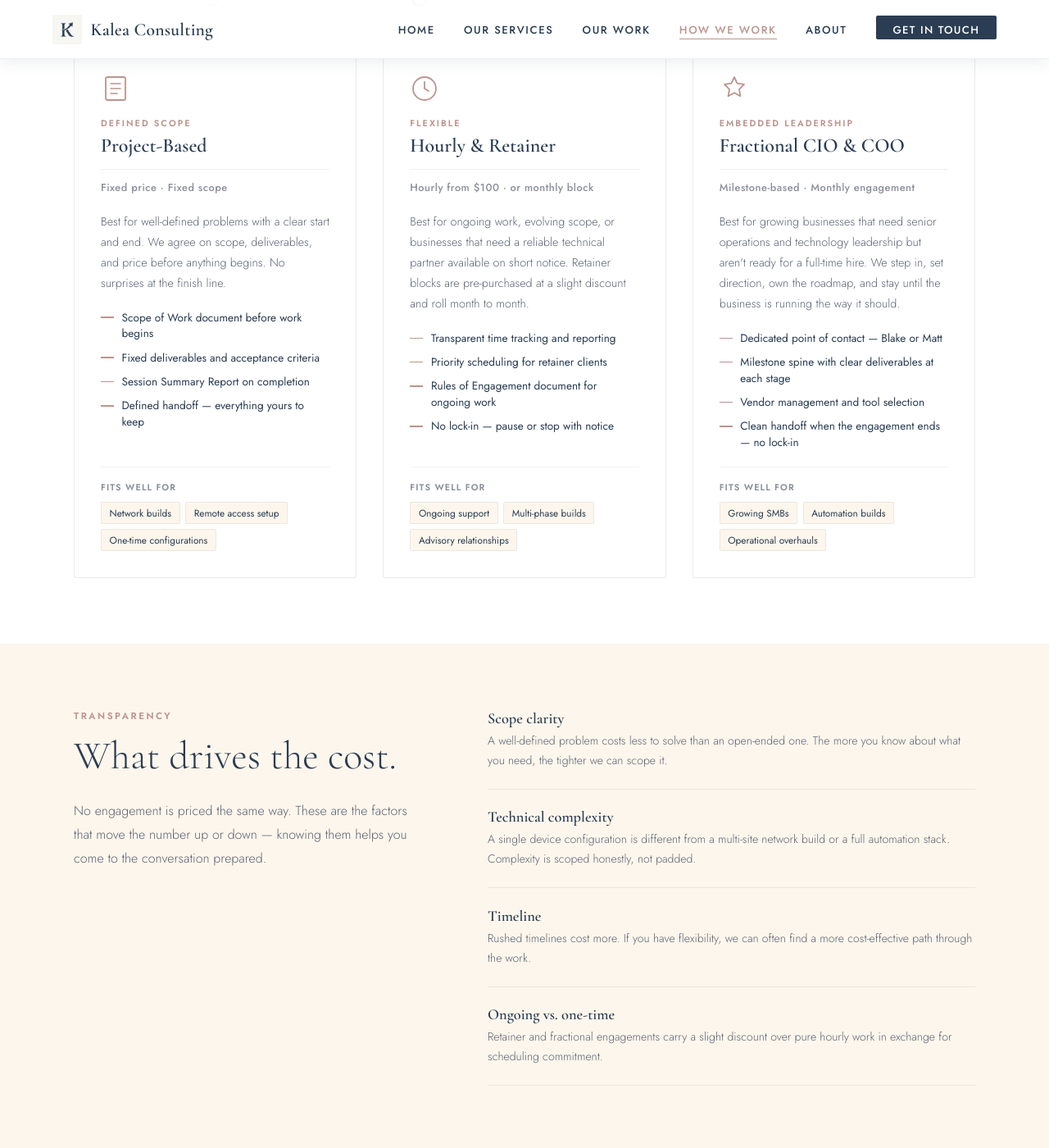
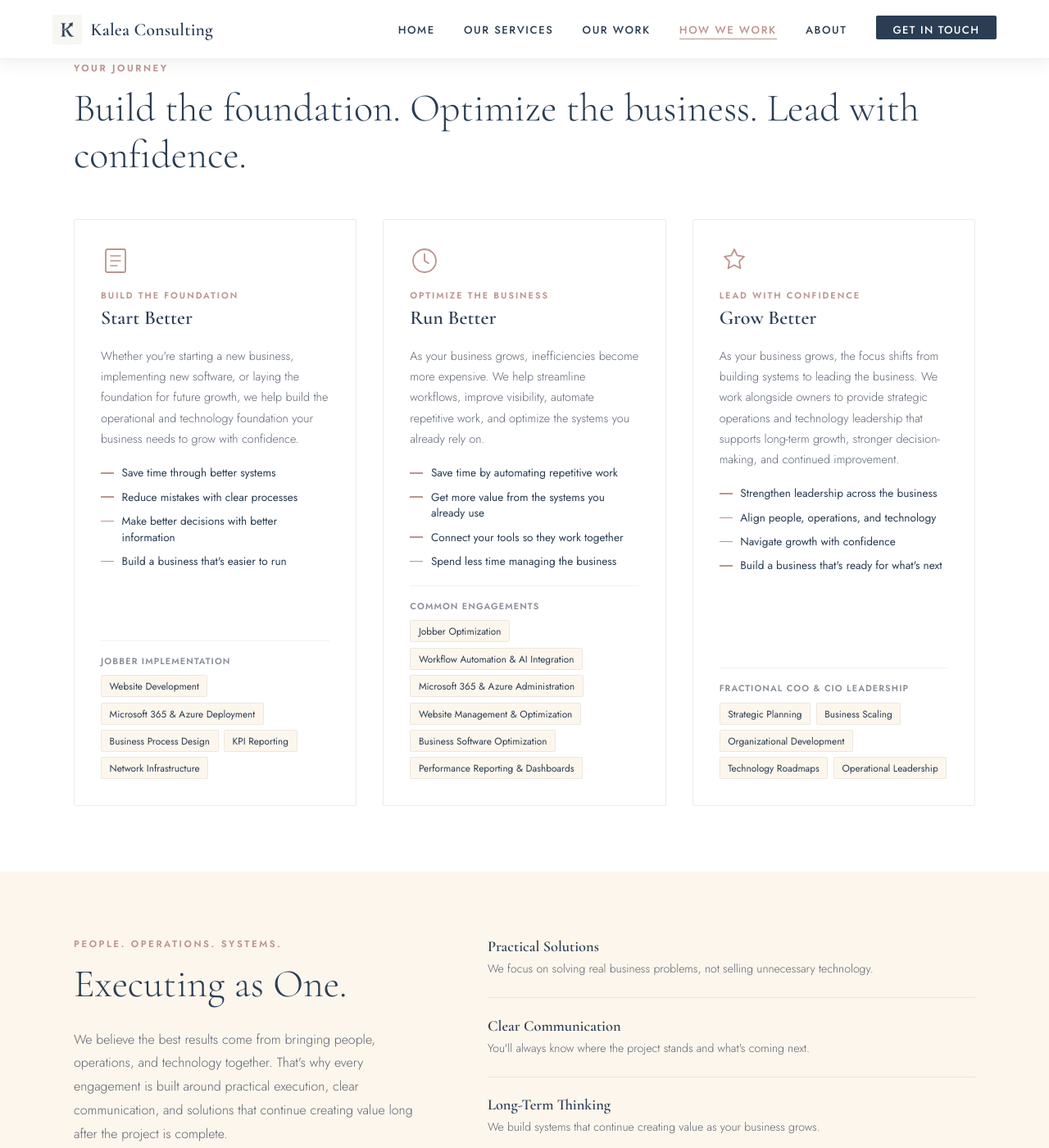
Before and after one commit to Kalea-Consulting/kaleaconsulting, a Jekyll site: the page built from pricing.html, in a window 1280 px wide and 1400 px high, scrolled down 839 px. Shown: the whole window at 82% size. Built offline with Jekyll 4.4.1, drawn with Linux system fonts in a browser that asks for light colours; some of the changed text lies outside the part shown.

Commit message:
pricing_1.html

```diff
--- a/pricing.html
+++ b/pricing.html
@@ -9,11 +9,11 @@ description: How Kalea Consulting engages — project-based, retainer, and fract
 <section class="page-hero">
   <div class="hero-bg"></div>
   <div class="page-hero-inner">
-    <span class="hero-eyebrow fade-up">Engagement Models</span>
-    <h1 class="fade-up">Straightforward engagements.<br><em>No surprises.</em></h1>
+    <span class="hero-eyebrow fade-up">How we engage</span>
+    <h1 class="fade-up">Every business is on a different journey. We meet you<br><em>where you are.</em></h1>
     <p class="fade-up">
-      We don't do bloated retainers or vague hourly estimates that balloon. Every engagement
-      starts with a clear scope, a clear structure, and a clear understanding of what done looks like.
+      Whether you're building the foundation, optimizing your operations, or leading through growth, we tailor every engagement to your business,
+      your goals, and what's needed to help your business move forward.
     </p>
   </div>
 </section>
@@ -22,10 +22,9 @@ description: How Kalea Consulting engages — project-based, retainer, and fract
 <div class="pricing-intro-band">
   <div class="pricing-intro-inner fade-up">
     <p>
-      Our work is priced for businesses that value outcomes over the cheapest option.
-      Technical engagements typically start at <strong>$100 / hour</strong> — scoped to what
-      you actually need, not padded to fill a budget. We'll tell you up front what something
-      will cost and why, and we won't start work until we agree.
+          Every engagement starts with <strong>understanding your business</strong>.<br><br>
+          Every recommendation is based on <strong>your goals</strong>, not a predefined package.<br><br>
+          Every solution is designed to <strong>create lasting value</strong>, not just complete another project.
     </p>
   </div>
 </div>
@@ -33,97 +32,100 @@ description: How Kalea Consulting engages — project-based, retainer, and fract
 <!-- ENGAGEMENT MODELS -->
 <section class="pricing-models">
   <div class="section-inner">
-    <p class="section-label fade-up">How We Engage</p>
-    <h2 class="section-heading fade-up">Three ways to work together.</h2>
+    <p class="section-label fade-up">Your Journey</p>
+    <h2 class="section-heading fade-up">Build the foundation. Optimize the business. Lead with confidence. </h2>
 
     <div class="model-grid">
 
-      <!-- Project-Based -->
+      <!-- Start Better -->
       <div class="model-card fade-up">
         <div class="model-header">
           <svg class="model-icon" viewBox="0 0 36 36" fill="none">
             <rect x="6" y="4" width="24" height="28" rx="2" stroke="currentColor" stroke-width="1.8"/>
             <path d="M12 12h12M12 18h12M12 24h8" stroke="currentColor" stroke-width="1.5" stroke-linecap="round"/>
           </svg>
-          <span class="model-kicker">Defined Scope</span>
-          <h3>Project-Based</h3>
-          <p class="model-price">Fixed price &middot; Fixed scope</p>
+          <span class="model-kicker">Build the Foundation</span>
+          <h3>Start Better</h3>
         </div>
         <p class="model-desc">
-          Best for well-defined problems with a clear start and end. We agree on scope,
-          deliverables, and price before anything begins. No surprises at the finish line.
+          Whether you're starting a new business, implementing new software, or laying the foundation for future growth,
+          we help build the operational and technology foundation your business needs to grow with confidence.
         </p>
         <ul class="model-list">
-          <li>Scope of Work document before work begins</li>
-          <li>Fixed deliverables and acceptance criteria</li>
-          <li>Session Summary Report on completion</li>
-          <li>Defined handoff — everything yours to keep</li>
+          <li>Save time through better systems</li>
+          <li>Reduce mistakes with clear processes </li>
+          <li>Make better decisions with better information </li>
+          <li>Build a business that's easier to run</li>
         </ul>
         <div class="model-fits">
-          <span class="fits-label">Fits well for</span>
-          <span class="fits-tag">Network builds</span>
-          <span class="fits-tag">Remote access setup</span>
-          <span class="fits-tag">One-time configurations</span>
+          <span class="fits-label">Jobber Implementation </span>
+          <span class="fits-tag">Website Development </span>
+          <span class="fits-tag">Microsoft 365 & Azure  Deployment </span>
+          <span class="fits-tag">Business Process Design </span>
+          <span class="fits-tag">KPI Reporting </span>
+          <span class="fits-tag">Network Infrastructure</span>
         </div>
       </div>
 
-      <!-- Hourly / Retainer -->
+      <!-- Run Better -->
       <div class="model-card fade-up" style="transition-delay:0.1s">
         <div class="model-header">
           <svg class="model-icon" viewBox="0 0 36 36" fill="none">
             <circle cx="18" cy="18" r="14" stroke="currentColor" stroke-width="1.8"/>
             <path d="M18 10v8l5 3" stroke="currentColor" stroke-width="1.8" stroke-linecap="round" stroke-linejoin="round"/>
           </svg>
-          <span class="model-kicker">Flexible</span>
-          <h3>Hourly &amp; Retainer</h3>
-          <p class="model-price">Hourly from $100 &middot; or monthly block</p>
+          <span class="model-kicker">Optimize the business</span>
+          <h3>Run Better</h3>
         </div>
         <p class="model-desc">
-          Best for ongoing work, evolving scope, or businesses that need a reliable
-          technical partner available on short notice. Retainer blocks are pre-purchased
-          at a slight discount and roll month to month.
+          As your business grows, inefficiencies become more expensive. We help streamline workflows, improve visibility, automate repetitive work,
+          and optimize the systems you already rely on.
         </p>
         <ul class="model-list">
-          <li>Transparent time tracking and reporting</li>
-          <li>Priority scheduling for retainer clients</li>
-          <li>Rules of Engagement document for ongoing work</li>
-          <li>No lock-in — pause or stop with notice</li>
+          <li>Save time by automating repetitive work </li>
+          <li>Get more value from the systems you already use </li>
+          <li>Connect your tools so they work together </li>
+          <li>Spend less time managing the business</li>
         </ul>
         <div class="model-fits">
-          <span class="fits-label">Fits well for</span>
-          <span class="fits-tag">Ongoing support</span>
-          <span class="fits-tag">Multi-phase builds</span>
-          <span class="fits-tag">Advisory relationships</span>
+          <span class="fits-label">Common Engagements</span>
+          <span class="fits-tag">Jobber Optimization</span>
+          <span class="fits-tag">Workflow Automation & AI Integration </span>
+          <span class="fits-tag">Microsoft 365 & Azure Administration </span>
+          <span class="fits-tag">Website Management & Optimization </span>
+          <span class="fits-tag">Business Software Optimization</span>
+          <span class="fits-tag">Performance Reporting & Dashboards</span>
         </div>
       </div>
 
-      <!-- Fractional -->
+      <!-- Lead with Confidence -->
       <div class="model-card fade-up" style="transition-delay:0.2s">
         <div class="model-header">
           <svg class="model-icon" viewBox="0 0 36 36" fill="none">
             <path d="M18 4l3.6 7.6L30 12.8l-6 6 1.4 8.4L18 23.2l-7.4 4 1.4-8.4-6-6 8.4-1.2L18 4z"
               stroke="currentColor" stroke-width="1.8" stroke-linejoin="round"/>
           </svg>
-          <span class="model-kicker">Embedded Leadership</span>
-          <h3>Fractional CIO &amp; COO</h3>
-          <p class="model-price">Milestone-based &middot; Monthly engagement</p>
+          <span class="model-kicker">Lead with Confidence</span>
+          <h3>Grow Better</h3>
         </div>
         <p class="model-desc">
-          Best for growing businesses that need senior operations and technology leadership
-          but aren't ready for a full-time hire. We step in, set direction, own the roadmap,
-          and stay until the business is running the way it should.
+          As your business grows, the focus shifts from building systems to leading the business.
+          We work alongside owners to provide strategic operations and technology leadership that supports long-term growth, stronger decision-making,
+          and continued improvement.
         </p>
         <ul class="model-list">
-          <li>Dedicated point of contact — Blake or Matt</li>
-          <li>Milestone spine with clear deliverables at each stage</li>
-          <li>Vendor management and tool selection</li>
-          <li>Clean handoff when the engagement ends — no lock-in</li>
+          <li>Strengthen leadership across the business</li>
+          <li>Align people, operations, and technology </li>
+          <li>Navigate growth with confidence </li>
+          <li>Build a business that's ready for what's next</li>
         </ul>
         <div class="model-fits">
-          <span class="fits-label">Fits well for</span>
-          <span class="fits-tag">Growing SMBs</span>
-          <span class="fits-tag">Automation builds</span>
-          <span class="fits-tag">Operational overhauls</span>
+          <span class="fits-label">Fractional COO & CIO Leadership </span>
+          <span class="fits-tag">Strategic Planning </span>
+          <span class="fits-tag">Business Scaling </span>
+          <span class="fits-tag">Organizational Development</span>
+          <span class="fits-tag">Technology Roadmaps </span>
+          <span class="fits-tag">Operational Leadership </span>
         </div>
       </div>
 
@@ -131,34 +133,35 @@ description: How Kalea Consulting engages — project-based, retainer, and fract
   </div>
 </section>
 
-<!-- WHAT DRIVES COST -->
+<!-- Executing as One.  -->
 <section class="cost-drivers">
   <div class="section-inner">
     <div class="cost-drivers-grid">
       <div class="fade-up">
-        <p class="section-label">Transparency</p>
-        <h2 class="section-heading">What drives the cost.</h2>
+        <p class="section-label">People. Operations. Systems.</p>
+        <h2 class="section-heading">Executing as One. </h2>
         <p class="cost-intro">
-          No engagement is priced the same way. These are the factors that move the number
-          up or down — knowing them helps you come to the conversation prepared.
+          We believe the best results come from bringing people, operations, and technology together.
+          That's why every engagement is built around practical execution, clear communication,
+          and solutions that continue creating value long after the project is complete.
         </p>
       </div>
       <div class="cost-factors fade-up" style="transition-delay:0.1s">
         <div class="cost-factor">
-          <span class="factor-title">Scope clarity</span>
-          <span class="factor-desc">A well-defined problem costs less to solve than an open-ended one. The more you know about what you need, the tighter we can scope it.</span>
+          <span class="factor-title">Practical Solutions</span>
+          <span class="factor-desc">We focus on solving real business problems, not selling unnecessary technology.</span>
         </div>
         <div class="cost-factor">
-          <span class="factor-title">Technical complexity</span>
-          <span class="factor-desc">A single device configuration is different from a multi-site network build or a full automation stack. Complexity is scoped honestly, not padded.</span>
+          <span class="factor-title">Clear Communication</span>
+          <span class="factor-desc">You'll always know where the project stands and what's coming next.</span>
         </div>
         <div class="cost-factor">
-          <span class="factor-title">Timeline</span>
-          <span class="factor-desc">Rushed timelines cost more. If you have flexibility, we can often find a more cost-effective path through the work.</span>
+          <span class="factor-title">Long-Term Thinking</span>
+          <span class="factor-desc">We build systems that continue creating value as your business grows.</span>
         </div>
         <div class="cost-factor">
-          <span class="factor-title">Ongoing vs. one-time</span>
-          <span class="factor-desc">Retainer and fractional engagements carry a slight discount over pure hourly work in exchange for scheduling commitment.</span>
+          <span class="factor-title">One Team</span>
+          <span class="factor-desc">Operations and technology work together because your business depends on both.</span>
         </div>
       </div>
     </div>
@@ -168,11 +171,10 @@ description: How Kalea Consulting engages — project-based, retainer, and fract
 <!-- CTA BAND -->
 <div class="cta-band">
   <div class="cta-band-inner fade-up">
-    <h2>Not sure which model fits?</h2>
+    <h2>Let's talk about your business.</h2>
     <p>
-      Most engagements start with a 30-minute conversation. We&rsquo;ll listen to what
-      you&rsquo;re working on, tell you what we think it takes, and give you a straight
-      answer on what it would cost.
+      Whether you're building the foundation, optimizing your business, or preparing for growth,
+      we'd love to learn more about your goals and recommend the engagement that's the best fit.
     </p>
     <a href="/#contact" class="btn-cream">Start a Conversation</a>
   </div>
```
